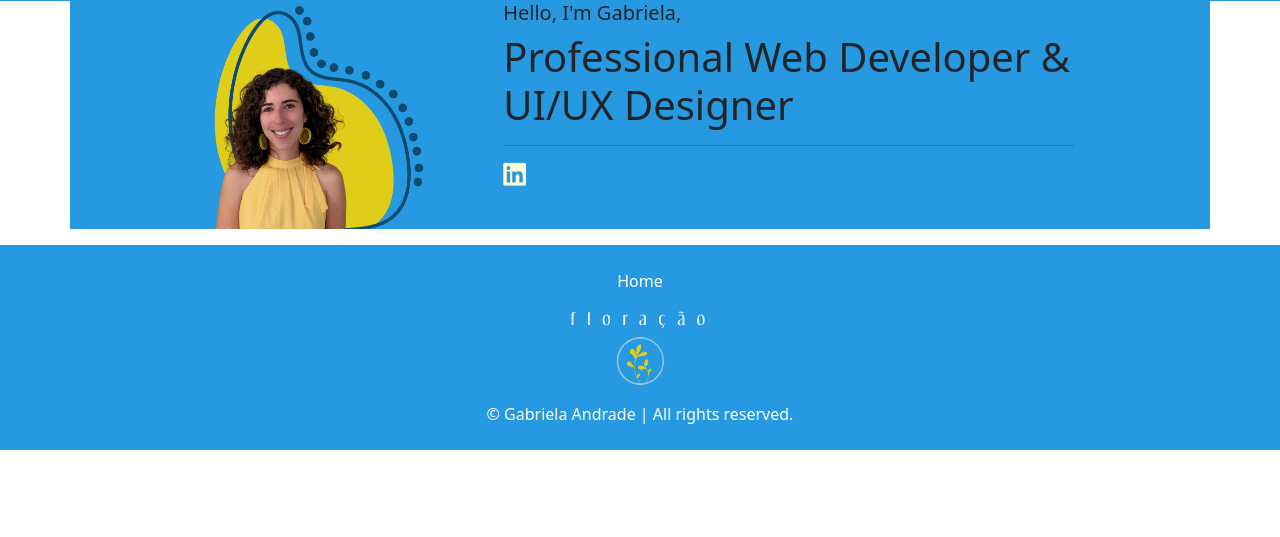
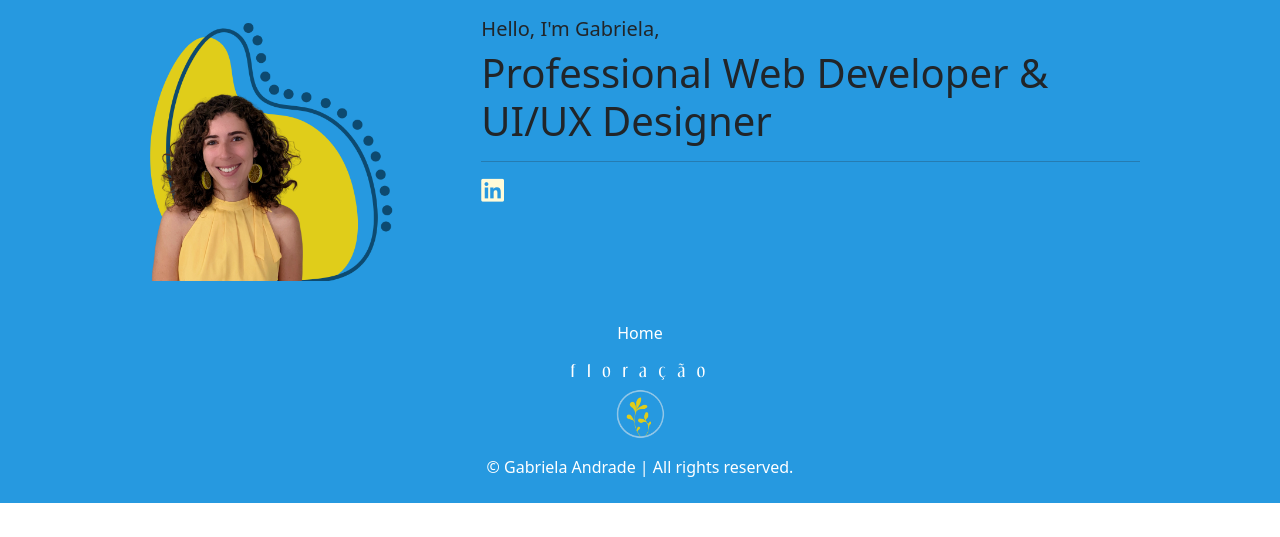
Before and after one commit to gabbysandrade/gabbysandrade.github.io, a CodeIgniter app: page /database/ in a window 1280 px wide. Shown: the part 115-652 px from the top of the page. Run offline with CodeIgniter, Linux system fonts and the light colour scheme; some libraries are stand-ins or nearby versions.

Commit message:
correct padding and margins

```diff
--- a/application/views/pages/home.php
+++ b/application/views/pages/home.php
@@ -5,9 +5,9 @@ Purpose: This program will generate the main body content for the
 home page of the Floração website.
 --------------------------->
 
-<div class="container shade-light">
-    <div class="container bodydiv">
-        <div class="row mb-3">
+<div class="shade-light">
+    <div class="container bodydiv py-3">
+        <div class="row">
             <div class="col-12 col-md-4">
                 <img id="introimg" src="assets/images/intro.png" alt="Gabriela Andrade, Web Developer & Designer" />
             </div>
```
